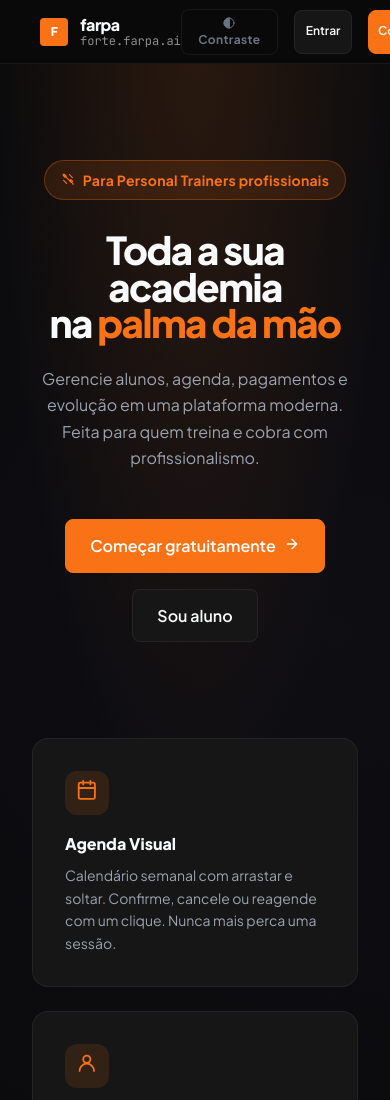
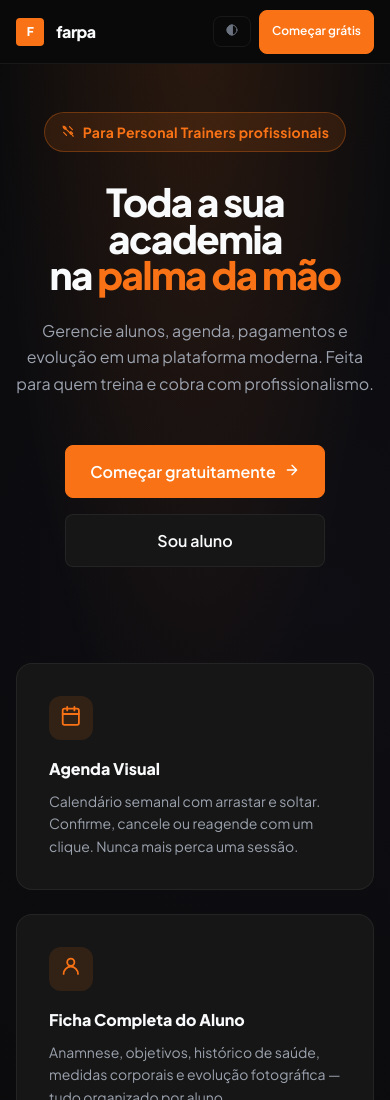
Before and after one commit to rff82/forte-farpa-ai, a plain HTML site: page index.html in a window 390 px wide. Shown: the top 1100 px of the page. Drawn offline with Linux system fonts and the light colour scheme.

Commit message:
fix(mobile): landing page responsiva no celular
- index.html: nav extraído para classe .landing-nav com ações separadas
  em .landing-nav-actions; botão contraste e "Entrar" ocultados no mobile
- forte.css: .landing-nav e .landing-nav-actions extraídos de inline;
  breakpoint 640px: nav com padding menor, sublabel do logo oculto,
  landing-actions em coluna com botões full-width, padding da wrap reduzido

Co-Authored-By: Claude Sonnet 4.6 <noreply@anthropic.com>

```diff
--- a/forte.css
+++ b/forte.css
@@ -826,6 +826,26 @@ select.form-input {
 .psummary-value.overdue-color { color: var(--forte-danger);  }
 .psummary-sub { font-size: var(--text-xs); color: var(--forte-text-muted); margin-top: var(--space-1); }
 
+/* ── Landing Nav ── */
+.landing-nav {
+  position: fixed;
+  top: 0; left: 0; right: 0;
+  z-index: 200;
+  background: rgba(10,10,10,0.85);
+  backdrop-filter: blur(16px);
+  border-bottom: 1px solid var(--forte-border);
+  padding: 0 var(--space-7);
+  height: 64px;
+  display: flex;
+  align-items: center;
+  justify-content: space-between;
+}
+.landing-nav-actions {
+  display: flex;
+  align-items: center;
+  gap: var(--space-4);
+}
+
 /* ── Landing Page ── */
 .landing-wrap {
   min-height: 100vh;
@@ -1334,19 +1354,30 @@ body.theme-alto-contraste {
 }
 
 @media (max-width: 640px) {
-  .stats-grid       { grid-template-columns: repeat(2, 1fr); }
-  .metrics-grid     { grid-template-columns: repeat(2, 1fr); }
-  .page-content     { padding: var(--space-4); }
-  .topbar           { padding: var(--space-3) var(--space-4); }
-  .landing-h1       { font-size: 2.4rem; letter-spacing: -1.5px; }
+  .stats-grid        { grid-template-columns: repeat(2, 1fr); }
+  .metrics-grid      { grid-template-columns: repeat(2, 1fr); }
+  .page-content      { padding: var(--space-4); }
+  .topbar            { padding: var(--space-3) var(--space-4); }
+  .landing-h1        { font-size: 2.4rem; letter-spacing: -1.5px; }
   .landing-stats-row { gap: var(--space-6); }
-  .landing-features { grid-template-columns: 1fr; }
-  .form-grid-3      { grid-template-columns: 1fr; }
-  .payment-summary  { grid-template-columns: 1fr; }
-  .cal-grid         { grid-template-columns: 40px repeat(7,1fr); }
-  .login-right      { padding: var(--space-5) var(--space-4); align-items: stretch; }
-  .login-form-box   { max-width: 100%; }
+  .landing-features  { grid-template-columns: 1fr; }
+  .form-grid-3       { grid-template-columns: 1fr; }
+  .payment-summary   { grid-template-columns: 1fr; }
+  .cal-grid          { grid-template-columns: 40px repeat(7,1fr); }
+  /* Login mobile */
+  .login-right       { padding: var(--space-5) var(--space-4); align-items: stretch; }
+  .login-form-box    { max-width: 100%; }
   .login-form-heading { font-size: var(--text-xl); }
-  .login-tabs       { margin-bottom: var(--space-5); }
-  .btn-lg           { padding: var(--space-4) var(--space-5); font-size: var(--text-base); }
+  .login-tabs        { margin-bottom: var(--space-5); }
+  .btn-lg            { padding: var(--space-4) var(--space-5); font-size: var(--text-base); }
+  /* Landing nav mobile */
+  .landing-nav       { padding: 0 var(--space-4); }
+  .landing-nav-actions { gap: var(--space-2); }
+  .nav-contraste-label { display: none; }
+  .nav-entrar        { display: none; }
+  .landing-nav .farpa-logo-sublabel { display: none; }
+  /* Landing content mobile */
+  .landing-wrap      { padding: var(--space-8) var(--space-4); }
+  .landing-actions   { flex-direction: column; align-items: stretch; }
+  .landing-actions .btn { text-align: center; justify-content: center; }
 }
--- a/index.html
+++ b/index.html
@@ -17,7 +17,7 @@
 <body style="--logo-mark-bg: var(--forte-accent);">
 
   <!-- Topbar público -->
-  <nav style="position:fixed;top:0;left:0;right:0;z-index:200;background:rgba(10,10,10,0.85);backdrop-filter:blur(16px);border-bottom:1px solid var(--forte-border);padding:0 var(--space-7);height:64px;display:flex;align-items:center;justify-content:space-between;">
+  <nav class="landing-nav">
     <a href="/" class="farpa-logo">
       <div class="farpa-logo-mark farpa-logo-mark--sm">F</div>
       <div class="farpa-logo-text">
@@ -25,9 +25,9 @@
         <span class="farpa-logo-sublabel">forte.farpa.ai</span>
       </div>
     </a>
-    <div style="display:flex;align-items:center;gap:var(--space-4);">
-      <button id="btn-alto-contraste" aria-label="Ativar alto contraste"><span data-icon="contrast"></span> Contraste</button>
-      <a href="login.html" class="btn btn-secondary btn-sm">Entrar</a>
+    <div class="landing-nav-actions">
+      <button id="btn-alto-contraste" class="nav-contraste" aria-label="Ativar alto contraste"><span data-icon="contrast"></span><span class="nav-contraste-label"> Contraste</span></button>
+      <a href="login.html" class="btn btn-secondary btn-sm nav-entrar">Entrar</a>
       <a href="login.html?mode=register" class="btn btn-primary btn-sm">Começar grátis</a>
     </div>
   </nav>
```
